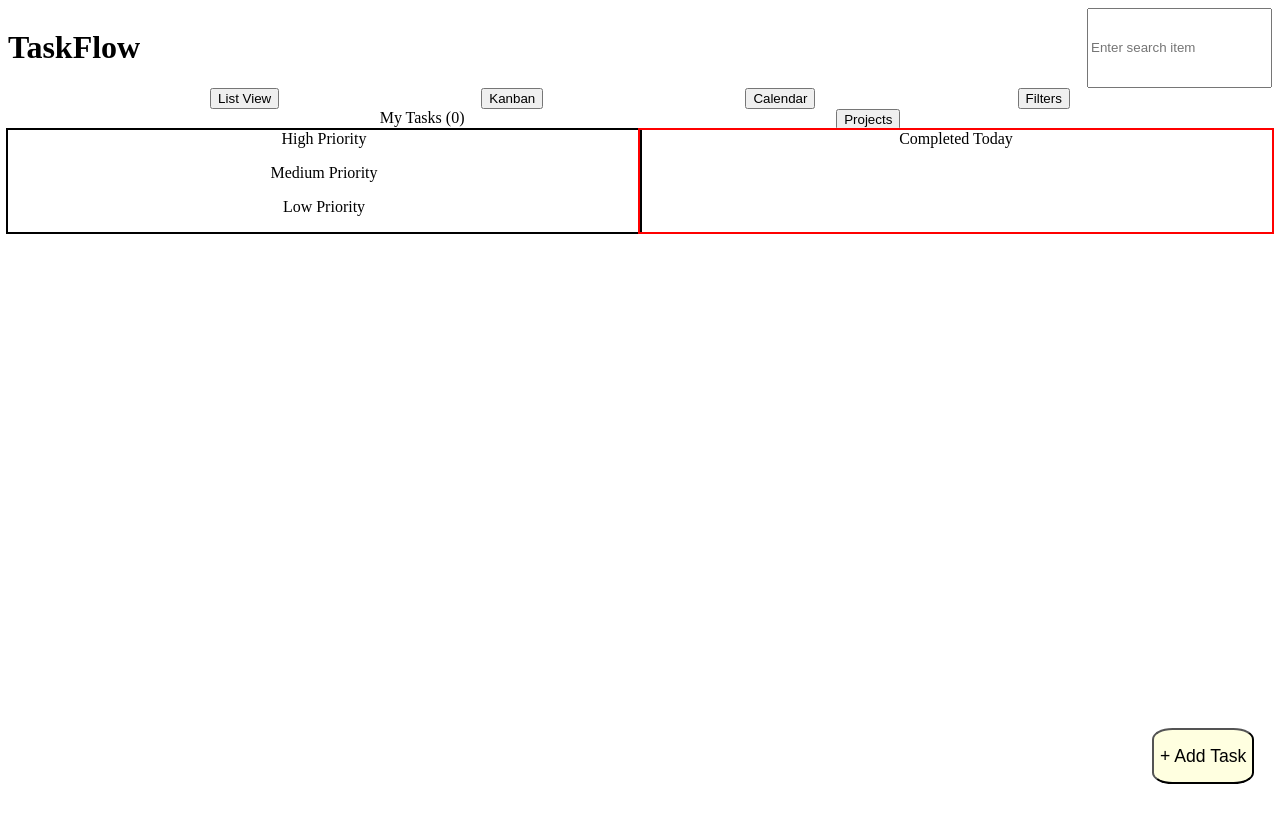
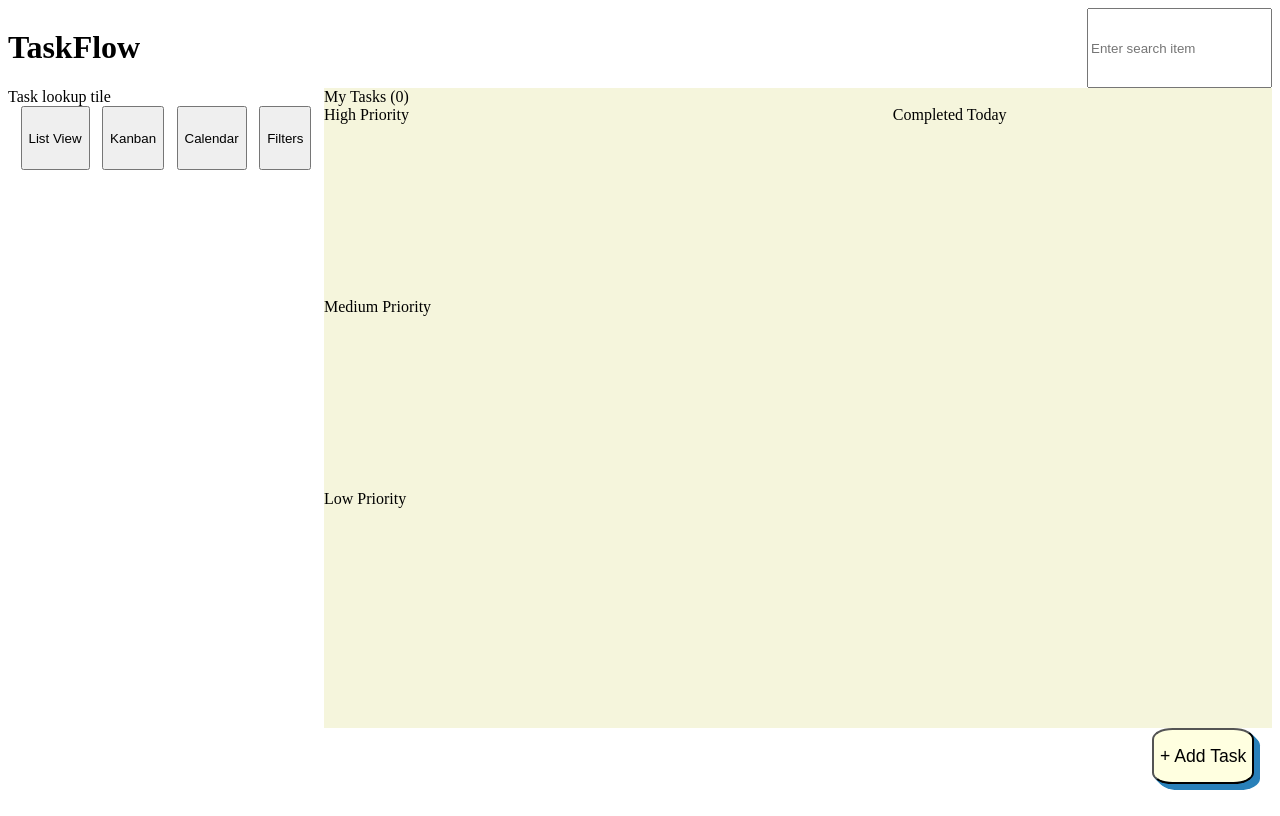
Before and after one commit to BLACKADDER-VIII/task-mgmt-app, a React (Vite) app in the folder task-app/: page / in a window 1280 px wide. Built offline with nearby package versions, Linux system fonts and the light colour scheme.

Commit message:
Organized Files

```diff
--- a/task-app/src/styles/AddTaskPopup.css
+++ b/task-app/src/AddTaskPopup.css
@@ -26,6 +26,20 @@
     background-color: red;
 }
 
+.add-btn-div {
+    display: flex;
+    width: 100%;
+    height: 20%;
+    align-items: center;
+    justify-content: center;
+}
+
+.add-btn {
+    width: 30%;
+    height: 70%;
+    cursor: pointer;
+}
+
 .fill-info-grid {
     display: grid;
     grid-template-columns: 1fr 3fr;
--- a/task-app/src/AddTaskPopup.jsx
+++ b/task-app/src/AddTaskPopup.jsx
@@ -1,5 +1,5 @@
 import { useEffect, useRef, useState } from "react";
-import './styles/AddTaskPopup.css';
+import './AddTaskPopup.css';
 
 
 export default function AddTaskPopup({ taskArray, setTaskArray, closePopup, setClosePopup }){
--- a/task-app/src/App.jsx
+++ b/task-app/src/App.jsx
@@ -2,8 +2,8 @@ import { useState } from 'react';
 import { useRef } from 'react';
 import { useEffect } from 'react';
 import './styles/App.css';
-import TaskTile from './TaskTile'
 import AddTaskPopup from './AddTaskPopup';
+import PendingTasks from './components/task-menu/PendingTasks';
 
 function App(){
   const [searchItem, setSearchItem] = useState('');
@@ -16,18 +16,25 @@ function App(){
 
   // UI
   return (
-    <div className='bedrock'>
-      <div className='header-bar'>
+    <div className = 'bedrock'>
+      <div className = 'header-bar'>
         <label><h1>TaskFlow</h1></label>
         <input placeholder='Enter search item' onChange={(e)=>setSearchItem(e.target.value)}/>
       </div>
-      <div className='action-bar'>
-        <button>List View</button>
-        <button>Kanban</button>
-        <button>Calendar</button>
-        <button>Filters</button>
+
+      <div className='task-row'>
+        <div className='task-lookup-tile'>
+          Task lookup tile
+          <div className='action-bar'>
+            <button>List View</button>
+            <button>Kanban</button>
+            <button>Calendar</button>
+            <button>Filters</button>
+          </div>
+        </div>
+
+        <PendingTasks tasks={tasks}/>
       </div>
-      <TaskTile tasks={tasks}/>
       <button className='fab-add-task' onClick={addTaskHandler}>+ Add Task</button>
       <AddTaskPopup taskArray={tasks} setTaskArray={setTasks} closePopup={closePop} setClosePopup={setClosePop}/>
     </div>
--- a/task-app/src/TaskTile.jsx
+++ /dev/null
@@ -1,43 +0,0 @@
-import { useEffect, useState } from 'react';
-import './styles/TaskTile.css';
-
-export default function TaskTile({tasks}){
-    const [highList, setHighList] = useState([]);
-    const [medList, setMedList] = useState([]);
-    const [lowList, setLowList] = useState([]);
-    useEffect(
-        ()=>{
-            // Setting priority tasks
-            setHighList(tasks.filter((x)=>x.priority=='high'));
-            setMedList(tasks.filter((x)=>x.priority=='medium'));
-            setLowList(tasks.filter((x)=>x.priority=='low'));
-        },[tasks]
-    );
-    return (
-        <div className='task-canvas'>
-            <div className='task-info'>
-                <label>My Tasks ({tasks.length})</label>
-                <button>Projects</button>
-            </div>
-            <div className='task-display'>
-                <div className='pending-tasks-preview'>
-                    <div className='high-priority-tasks'>
-                        <label>High Priority</label>
-                        <ul>{highList.map((x, i)=>{return <div className='task-obj' key={i}><li >{x.title}</li> <label className='due-date'>{x.dueDate}</label></div>})}</ul>
-                    </div>
-                    <div className='medium-priority-tasks'>
-                        <label>Medium Priority</label>
-                        <ul>{medList.map((x, i)=>{return <div className='task-obj' key={i}><li >{x.title}</li> <label className='due-date'>{x.dueDate}</label></div>})}</ul>
-                    </div>
-                    <div className='low-priority-tasks'>
-                        <label>Low Priority</label>
-                        <ul>{lowList.map((x, i)=>{return <div className='task-obj' key={i}><li >{x.title}</li> <label className='due-date'>{x.dueDate}</label></div>})}</ul>
-                    </div>
-                </div>
-                <div className='completed-today'>
-                    <label>Completed Today</label>
-                </div>
-            </div>
-        </div>
-    );
-}
--- /dev/null
+++ b/task-app/src/components/task-menu/PendingTasks.css
@@ -0,0 +1,11 @@
+.task-bedrock {
+  height: 100%;
+  width: 100%;
+  background-color: beige;
+}
+
+.task-display {
+  display: grid;
+  grid-template-columns: 1.5fr 1fr;
+  height: 100%;
+}
--- /dev/null
+++ b/task-app/src/components/task-menu/PendingTasks.jsx
@@ -0,0 +1,34 @@
+import { useEffect, useState } from 'react';
+import './PendingTasks.css';
+import PriorityTile from './PriorityTile';
+
+export default function PendingTasks({tasks}){
+    const [highList, setHighList] = useState([]);
+    const [medList, setMedList] = useState([]);
+    const [lowList, setLowList] = useState([]);
+    useEffect(
+        ()=>{
+            // Setting priority tasks
+            setHighList(tasks.filter((x)=>x.priority=='high'));
+            setMedList(tasks.filter((x)=>x.priority=='medium'));
+            setLowList(tasks.filter((x)=>x.priority=='low'));
+        },[tasks]
+    );
+    return (
+        <div className='task-bedrock'>
+            <div className='task-header'>
+                <label>My Tasks ({tasks.length})</label>
+            </div>
+            <div className='task-display'>
+                <div className='pending-task-display-board'>
+                    <PriorityTile taskList={highList} priorityTitle={"High Priority"}/>
+                    <PriorityTile taskList={medList} priorityTitle={"Medium Priority"}/>
+                    <PriorityTile taskList={lowList} priorityTitle={"Low Priority"}/>
+                </div>
+                <div className='completed-task-display-board'>
+                    <label>Completed Today</label>
+                </div>
+            </div>
+        </div>
+    );
+}
--- /dev/null
+++ b/task-app/src/components/task-menu/PriorityTile.css
@@ -0,0 +1,13 @@
+.priority-tasks {
+    height: 30%;
+}
+
+.task-list-content {
+    height: 80%;
+}
+
+
+.priority-task-entry {
+    height: 100%;
+    overflow-y: auto;
+}
--- /dev/null
+++ b/task-app/src/components/task-menu/PriorityTile.jsx
@@ -0,0 +1,16 @@
+import './PriorityTile.css';
+import TaskObject from './TaskObject';
+
+
+export default function PriorityTile({taskList, priorityTitle}){
+
+
+    return (
+        <div className='priority-tasks'>
+            <label>{priorityTitle}</label>
+            <div className='task-list-content'>
+                <div className='priority-task-entry'>{taskList.map((x, i)=>{return<TaskObject taskObject={x} key={i}/>})}</div>
+            </div>
+        </div>
+    );
+}
--- /dev/null
+++ b/task-app/src/components/task-menu/TaskObject.css
@@ -0,0 +1,17 @@
+.task-object {
+    display: flex;
+    flex-direction: row;
+    align-items: center;
+    width: 100%;
+}
+
+.task-info-tab {
+    display: flex;
+    flex-direction: column;
+    padding: 1%;
+}
+
+.done-btn {
+    border-radius: 50%;
+    height: 50%;
+}
--- /dev/null
+++ b/task-app/src/components/task-menu/TaskObject.jsx
@@ -0,0 +1,13 @@
+import './TaskObject.css'
+
+export default function TaskObject({taskObject}){
+    return (
+        <div className="task-object">
+            <button className="done-btn"></button>
+            <div className="task-info-tab">
+                <label>{taskObject.title}</label>
+                <label>{taskObject.dueDate}</label>
+            </div>
+        </div>
+    );
+}
--- a/task-app/src/styles/App.css
+++ b/task-app/src/styles/App.css
@@ -2,12 +2,20 @@
   display: flex;
   flex-direction: row;
   justify-content: space-between;
+  height: 10%;
 }
 
 .action-bar {
   display: flex;
   flex-direction: row;
   justify-content: space-evenly;
+  height: 10%;
+}
+
+.task-row {
+    display: grid;
+    grid-template-columns: 1fr 3fr;
+    height: 80%;
 }
 
 
@@ -21,15 +29,40 @@
   border-radius: 20%;
   cursor: pointer;
   background-color: lightyellow;
+  box-shadow:
+    1px 1px #2980b9,
+    2px 2px #2980b9,
+    3px 3px #2980b9,
+    4px 4px #2980b9,
+    5px 5px #2980b9,
+    6px 6px #2980b9;
+  transition: all 0.15s ease;
+}
+
+.fab-add-task:hover {
+  box-shadow:
+    1px 1px #2980b9,
+    2px 2px #2980b9,
+    3px 3px #2980b9,
+    4px 4px #2980b9,
+    5px 5px #2980b9,
+    6px 6px #2980b9,
+    7px 7px #2980b9,
+    8px 8px #2980b9;
+  transform: translate(-2px, -2px);
 }
 
 .fab-add-task:hover {
   background-color: yellow;
 }
 
+.fab-add-task:active {
+  box-shadow: 1px 1px #2980b9;
+  transform: translate(7px, 7px);
+}
+
 .bedrock {
   display: flex;
   flex-direction: column;
-  height: 100%;
-  justify-content: space-evenly;
+  height: 100vh;
 }
--- a/task-app/src/styles/TaskTile.css
+++ /dev/null
@@ -1,34 +0,0 @@
-.task-canvas {
-  display: flex;
-  flex-direction: column;
-  width: 100%;
-}
-
-.task-info {
-  display: flex;
-  flex-direction: row;
-  width: 100%;
-  justify-content: space-evenly;
-}
-
-.task-display {
-  display: flex;
-  flex-direction: row;
-  justify-content: space-between;
-}
-
-.pending-tasks-preview {
-  display: flex;
-  flex-direction: column;
-  align-items: center;
-  width: 50%;
-  outline: 2px solid black;
-}
-
-.completed-today {
-  display: flex;
-  flex-direction: column;
-  align-items: center;
-  width: 50%;
-  outline: 2px solid red;
-}
```
